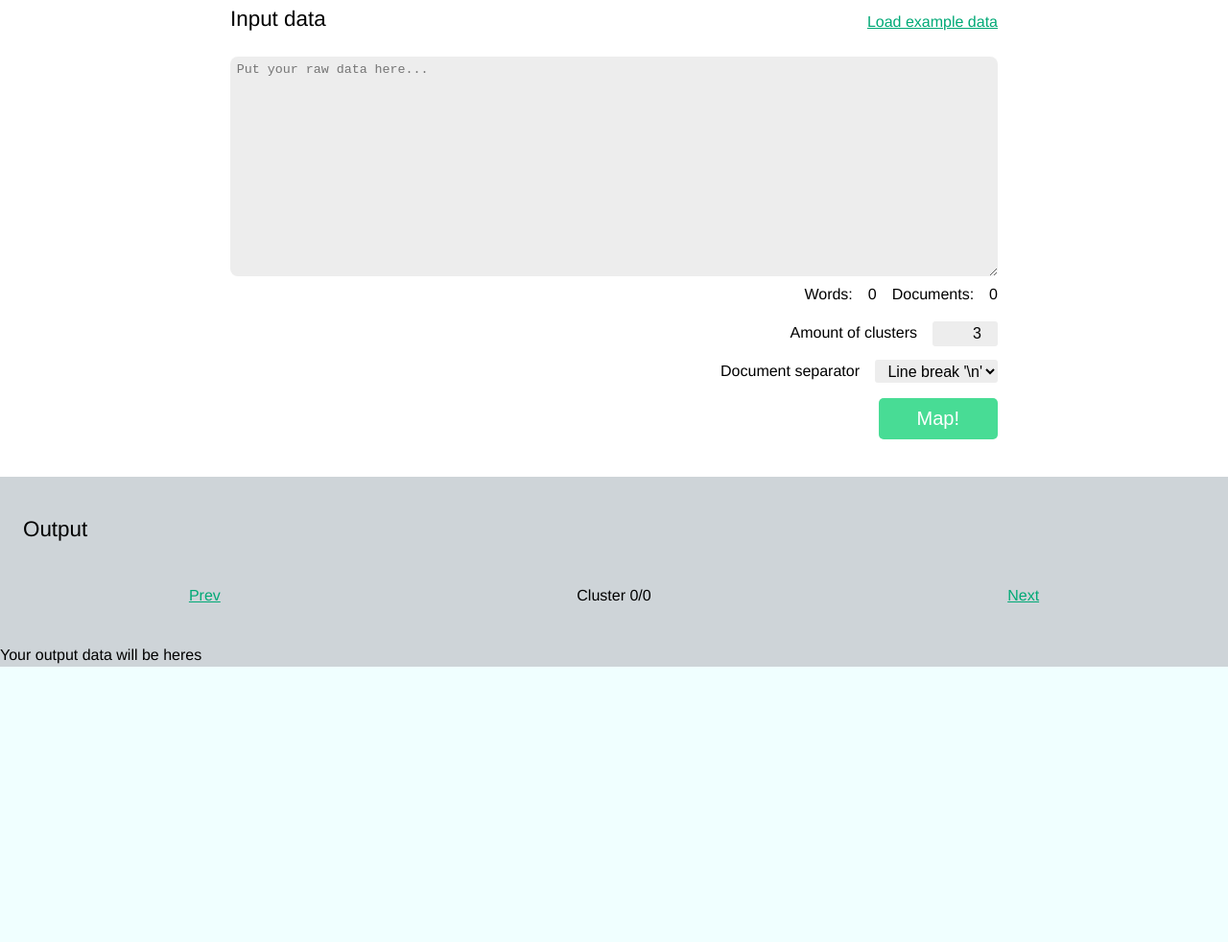
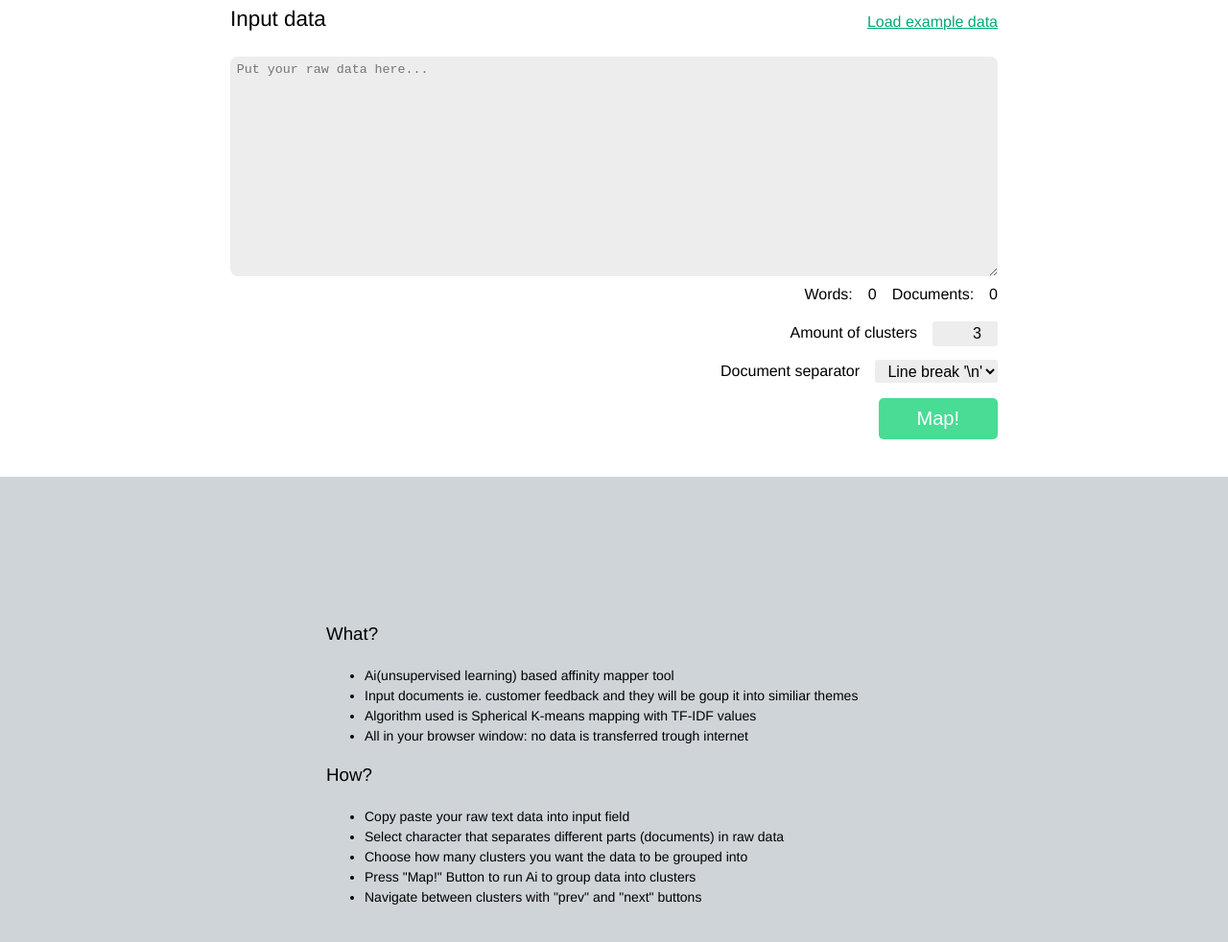
Before and after one commit to Vahvelainen/aMapper, a website: page index.html in a window 1280 px wide. Shown: the part 278-1260 px from the top of the page at 96% size. Before the commit the page ends 973 px from the top, so only its background shows below. Drawn offline with nearby package versions, Linux system fonts and the light colour scheme; files that its build step writes are made by us from their sources.

Commit message:
Add instructions

```diff
--- a/public/js/aMapper-Output.js
+++ b/public/js/aMapper-Output.js
@@ -4,6 +4,7 @@ export function setOutput(raw_clusters, docs, tf_idf, words) {
   raw_clusters = sortByLength(raw_clusters);
   let output = findClusterIndexes(tf_idf, raw_clusters);
 
+  $('.output > .head')[0].classList.remove('hidden');
   const outElem = $('#aMapper-output')[0];
   outElem.innerHTML = '';
 
--- a/public/views/aMapper.html
+++ b/public/views/aMapper.html
@@ -41,12 +41,34 @@
 </div>
 
 <div class="output">
-  <h2>Output</h2>
-  <a href="/" id="aMapper-prev-cluster">Prev</a>
-  <p id="aMapper-curr-cluster">Cluster 0/0</p>
-  <a href="/" id="aMapper-next-cluster">Next</a>
+  <div class="head hidden">
+    <h2>Output</h2>
+    <a href="/" id="aMapper-prev-cluster">Prev</a>
+    <p id="aMapper-curr-cluster">Cluster 0/0</p>
+    <a href="/" id="aMapper-next-cluster">Next</a>
+  </div>
   <div id='aMapper-output'>
-    Your output data will be heres
+  </div>
+  <div class="guide">
+    <h3>
+      What?
+    </h3>
+    <ul>
+      <li>Ai(unsupervised learning) based affinity mapper tool</li>
+      <li>Input documents ie. customer feedback and they will be goup it into similiar themes</li>
+      <li>Algorithm used is Spherical K-means mapping with TF-IDF values</li>
+      <li>All in your browser window: no data is transferred trough internet</li>
+    </ul>
+    <h3>
+      How?
+    </h3>
+    <ul>
+      <li>Copy paste your raw text data into input field</li>
+      <li>Select character that separates different parts (documents) in raw data</li>
+      <li>Choose how many clusters you want the data to be grouped into</li>
+      <li>Press "Map!" Button to run Ai to group data into clusters</li>
+      <li>Navigate between clusters with "prev" and "next" buttons</li>
+    </ul>
   </div>
 </div>
 
--- a/scss/_frontpage.scss
+++ b/scss/_frontpage.scss
@@ -72,9 +72,13 @@
   }
 
   .output {
+    background-color: #CED4D8;
+    padding-bottom: 9em;
+    .head {
       display: flex;
       flex-wrap: wrap;
-    background-color: #CED4D8;
+      max-width: 800px;
+      margin: 0 auto;
       h2 {
         margin-top: 38px;
         margin-left: 24px;
@@ -88,14 +92,16 @@
         text-align: center;
         margin-bottom: 38px;
       }
+    }
+    .hidden {
+      display: none!important;
+    }
     #aMapper-output {
-      article.hidden {
-        display: none;
-      }
       article {
         display: flex;
         flex-wrap: wrap;
         align-items: flex-start;
+        justify-content: center;
         h3{
           font-size: 1em;
           width: 100%;
@@ -120,5 +126,13 @@
         }
       }
     }
+    .guide {
+      padding: 150px 22px 0;
+      max-width: 600px;
+      margin: 0 auto;
+      li {
+        font-size: 0.875em;
       }
     }
+  }
+}
```
Lines whose indentation alone changed are shown as unchanged.
